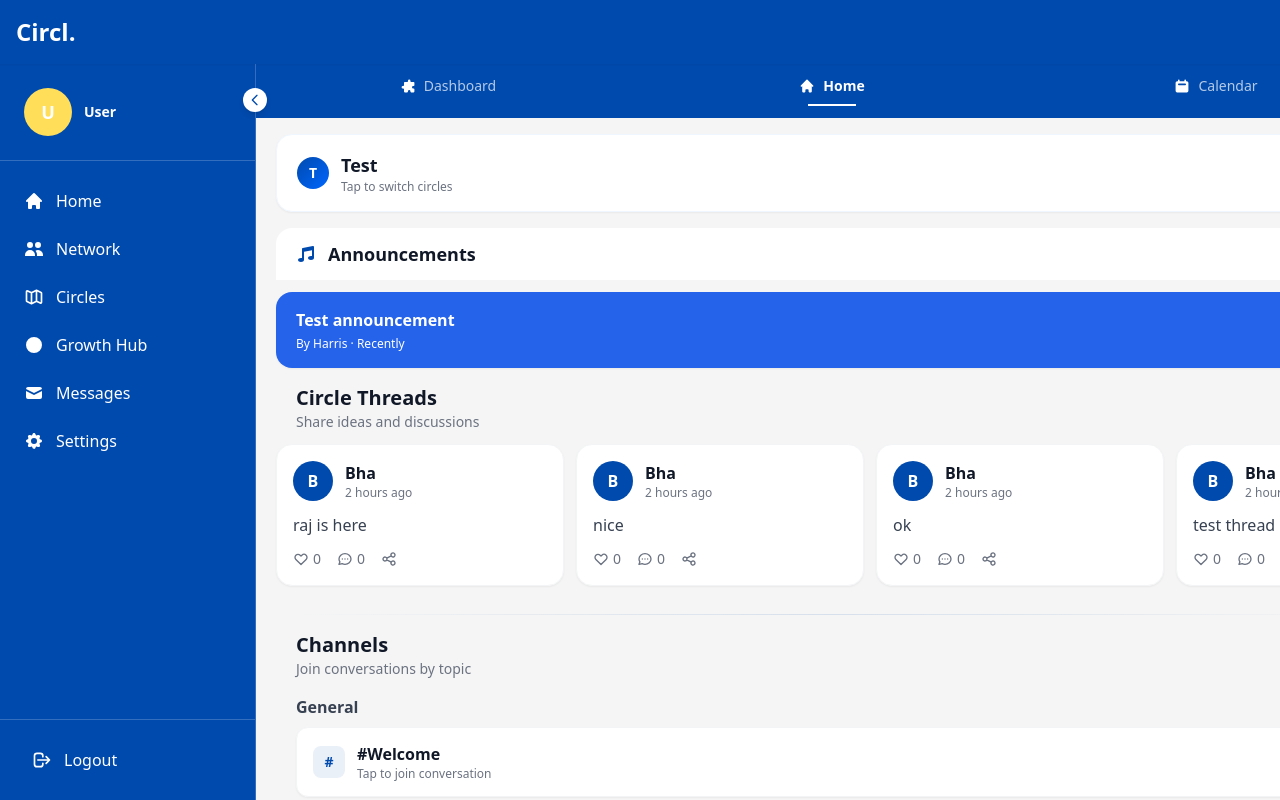
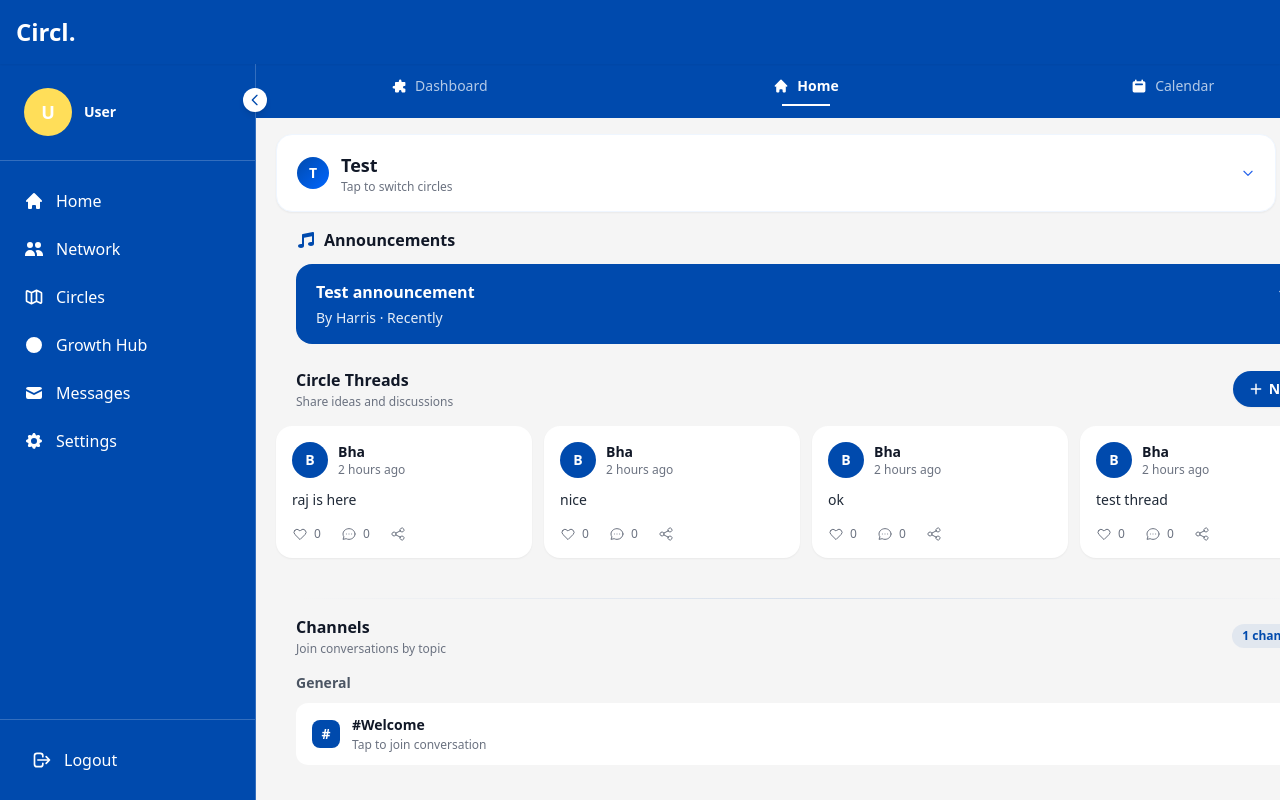
Before and after one commit to dragonslayer6767/circl_webapp, a React (Vite) app: page /circles/1 in a window 1280 px wide. Built offline with nearby package versions, Linux system fonts and the light colour scheme; no server answers.

Commit message:
Refine CircleView Home section to match iOS design - update styling, spacing, and remove moderator badge

```diff
--- a/src/pages/circles/CircleView.tsx
+++ b/src/pages/circles/CircleView.tsx
@@ -33,7 +33,6 @@ interface Thread {
 interface Channel {
   id: number;
   name: string;
-  description: string;
   category: string;
 }
 
@@ -116,8 +115,7 @@ export default function CircleView() {
       const mockChannels: Channel[] = [
         {
           id: 1,
-          name: '#Welcome',
-          description: 'Tap to join conversation',
+          name: 'Welcome',
           category: 'General'
         }
       ];
@@ -237,41 +235,27 @@ export default function CircleView() {
             </button>
           </div>
 
-          {/* Moderator Badge */}
-          {circle.is_moderator && (
-            <div className="flex justify-center mb-4">
-              <div
-                className="flex items-center space-x-2 px-3 py-1.5 rounded-full border"
-                style={{ backgroundColor: `${COLORS.primary}10`, borderColor: `${COLORS.primary}30`, color: COLORS.primary }}
-              >
-                <svg className="w-3 h-3" fill="currentColor" viewBox="0 0 20 20">
-                  <path fillRule="evenodd" d="M5 2a1 1 0 011 1v1h1a1 1 0 010 2H6v1a1 1 0 01-2 0V6H3a1 1 0 010-2h1V3a1 1 0 011-1zm0 10a1 1 0 011 1v1h1a1 1 0 110 2H6v1a1 1 0 11-2 0v-1H3a1 1 0 110-2h1v-1a1 1 0 011-1zM12 2a1 1 0 01.967.744L14.146 7.2 17.5 9.134a1 1 0 010 1.732l-3.354 1.935-1.18 4.455a1 1 0 01-1.933 0L9.854 12.8 6.5 10.866a1 1 0 010-1.732l3.354-1.935 1.18-4.455A1 1 0 0112 2z" clipRule="evenodd" />
-                </svg>
-                <span className="text-xs font-medium">Circle Moderator</span>
-              </div>
-            </div>
-          )}
-
           {/* Announcements Section */}
-          <div className="mb-4">
-            <div className="flex items-center space-x-3 px-5 py-3 mb-3 bg-white rounded-t-2xl">
+          <div className="mb-6 px-5">
+            <div className="flex items-center space-x-2 mb-3">
               <svg className="w-5 h-5" style={{ color: COLORS.primary }} fill="currentColor" viewBox="0 0 20 20">
                 <path d="M18 3a1 1 0 00-1.196-.98l-10 2A1 1 0 006 5v9.114A4.369 4.369 0 005 14c-1.657 0-3 .895-3 2s1.343 2 3 2 3-.895 3-2V7.82l8-1.6v5.894A4.37 4.37 0 0015 12c-1.657 0-3 .895-3 2s1.343 2 3 2 3-.895 3-2V3z" />
               </svg>
-              <h2 className="text-lg font-bold text-gray-900">Announcements</h2>
+              <h2 className="text-base font-bold text-gray-900">Announcements</h2>
             </div>
 
             {announcements.map((announcement) => (
               <div
                 key={announcement.id}
-                className="bg-blue-600 rounded-2xl px-5 py-4 mb-2 shadow-sm cursor-pointer hover:shadow-md transition-shadow"
+                className="rounded-2xl px-5 py-4 cursor-pointer hover:opacity-90 transition-opacity"
+                style={{ backgroundColor: COLORS.primary }}
               >
                 <div className="flex items-start justify-between">
                   <div className="flex-1">
-                    <h3 className="text-white font-semibold">{announcement.title}</h3>
-                    <p className="text-white text-xs mt-1">By {announcement.created_by} · {announcement.created_at}</p>
+                    <h3 className="text-white font-semibold text-base">{announcement.title}</h3>
+                    <p className="text-white text-sm mt-1 opacity-90">By {announcement.created_by} · {announcement.created_at}</p>
                   </div>
-                  <svg className="w-5 h-5 text-white flex-shrink-0 ml-3" fill="none" stroke="currentColor" viewBox="0 0 24 24">
+                  <svg className="w-5 h-5 text-white flex-shrink-0 ml-3 mt-1" fill="none" stroke="currentColor" viewBox="0 0 24 24">
                     <path strokeLinecap="round" strokeLinejoin="round" strokeWidth={2} d="M19 9l-7 7-7-7" />
                   </svg>
                 </div>
@@ -280,15 +264,16 @@ export default function CircleView() {
           </div>
 
           {/* Circle Threads Section */}
-          <div className="mb-4">
-            <div className="flex items-center justify-between px-5 mb-3">
+          <div className="mb-6">
+            <div className="flex items-center justify-between px-5 mb-4">
               <div>
-                <h2 className="text-xl font-bold text-gray-900">Circle Threads</h2>
-                <p className="text-sm font-medium text-gray-500">Share ideas and discussions</p>
+                <h2 className="text-base font-bold text-gray-900">Circle Threads</h2>
+                <p className="text-xs text-gray-500 mt-0.5">Share ideas and discussions</p>
               </div>
               <button
                 onClick={() => console.log('Create thread - TODO')}
-                className="flex items-center space-x-2 bg-blue-600 hover:bg-blue-700 text-white font-semibold px-3.5 py-2 rounded-full shadow-md hover:shadow-lg transition-all"
+                className="flex items-center space-x-1.5 text-white font-semibold px-4 py-2 rounded-full shadow-sm hover:shadow-md transition-all"
+                style={{ backgroundColor: COLORS.primary }}
               >
                 <svg className="w-3.5 h-3.5" fill="none" stroke="currentColor" viewBox="0 0 24 24">
                   <path strokeLinecap="round" strokeLinejoin="round" strokeWidth={2.5} d="M12 4v16m8-8H4" />
@@ -298,43 +283,43 @@ export default function CircleView() {
             </div>
 
             {/* Threads Horizontal Scroll */}
-            <div className="overflow-x-auto pb-3 -mx-5 px-5">
+            <div className="overflow-x-auto pb-4 -mx-5 px-5">
               <div className="flex space-x-3">
                 {threads.length > 0 ? (
                   threads.map((thread) => (
                     <div
                       key={thread.id}
-                      className="flex-shrink-0 w-72 bg-white rounded-2xl p-4 shadow-sm border border-gray-100 hover:shadow-md transition-shadow cursor-pointer"
+                      className="flex-shrink-0 w-64 bg-white rounded-2xl p-4 shadow-sm hover:shadow-md transition-shadow cursor-pointer"
                     >
-                      <div className="flex items-center space-x-3 mb-3">
+                      <div className="flex items-center space-x-2.5 mb-3">
                         <div
-                          className="w-10 h-10 rounded-full flex items-center justify-center text-white font-bold"
+                          className="w-9 h-9 rounded-full flex items-center justify-center text-white font-bold text-sm"
                           style={{ backgroundColor: COLORS.primary }}
                         >
                           {thread.author.charAt(0)}
                         </div>
-                        <div className="flex-1">
-                          <div className="font-semibold text-gray-900">{thread.author}</div>
+                        <div className="flex-1 min-w-0">
+                          <div className="font-semibold text-sm text-gray-900">{thread.author}</div>
                           <div className="text-xs text-gray-500">{thread.created_at}</div>
                         </div>
                       </div>
-                      <p className="text-gray-700 mb-3">{thread.content}</p>
-                      <div className="flex items-center space-x-4 text-sm text-gray-500">
-                        <button className="flex items-center space-x-1 hover:text-blue-600">
+                      <p className="text-gray-800 text-sm mb-4">{thread.content}</p>
+                      <div className="flex items-center space-x-5 text-sm text-gray-500">
+                        <button className="flex items-center space-x-1.5 hover:text-red-500 transition-colors">
                           <svg className="w-4 h-4" fill="none" stroke="currentColor" viewBox="0 0 24 24">
-                            <path strokeLinecap="round" strokeLinejoin="round" strokeWidth={2} d="M4.318 6.318a4.5 4.5 0 000 6.364L12 20.364l7.682-7.682a4.5 4.5 0 00-6.364-6.364L12 7.636l-1.318-1.318a4.5 4.5 0 00-6.364 0z" />
+                            <path strokeLinecap="round" strokeLinejoin="round" strokeWidth={1.5} d="M4.318 6.318a4.5 4.5 0 000 6.364L12 20.364l7.682-7.682a4.5 4.5 0 00-6.364-6.364L12 7.636l-1.318-1.318a4.5 4.5 0 00-6.364 0z" />
                           </svg>
-                          <span>{thread.likes}</span>
+                          <span className="text-xs">{thread.likes}</span>
                         </button>
-                        <button className="flex items-center space-x-1 hover:text-blue-600">
+                        <button className="flex items-center space-x-1.5 hover:text-blue-600 transition-colors">
                           <svg className="w-4 h-4" fill="none" stroke="currentColor" viewBox="0 0 24 24">
-                            <path strokeLinecap="round" strokeLinejoin="round" strokeWidth={2} d="M8 12h.01M12 12h.01M16 12h.01M21 12c0 4.418-4.03 8-9 8a9.863 9.863 0 01-4.255-.949L3 20l1.395-3.72C3.512 15.042 3 13.574 3 12c0-4.418 4.03-8 9-8s9 3.582 9 8z" />
+                            <path strokeLinecap="round" strokeLinejoin="round" strokeWidth={1.5} d="M8 12h.01M12 12h.01M16 12h.01M21 12c0 4.418-4.03 8-9 8a9.863 9.863 0 01-4.255-.949L3 20l1.395-3.72C3.512 15.042 3 13.574 3 12c0-4.418 4.03-8 9-8s9 3.582 9 8z" />
                           </svg>
-                          <span>{thread.comments}</span>
+                          <span className="text-xs">{thread.comments}</span>
                         </button>
-                        <button className="ml-auto hover:text-blue-600">
+                        <button className="ml-auto hover:text-blue-600 transition-colors">
                           <svg className="w-4 h-4" fill="none" stroke="currentColor" viewBox="0 0 24 24">
-                            <path strokeLinecap="round" strokeLinejoin="round" strokeWidth={2} d="M8.684 13.342C8.886 12.938 9 12.482 9 12c0-.482-.114-.938-.316-1.342m0 2.684a3 3 0 110-2.684m0 2.684l6.632 3.316m-6.632-6l6.632-3.316m0 0a3 3 0 105.367-2.684 3 3 0 00-5.367 2.684zm0 9.316a3 3 0 105.368 2.684 3 3 0 00-5.368-2.684z" />
+                            <path strokeLinecap="round" strokeLinejoin="round" strokeWidth={1.5} d="M8.684 13.342C8.886 12.938 9 12.482 9 12c0-.482-.114-.938-.316-1.342m0 2.684a3 3 0 110-2.684m0 2.684l6.632 3.316m-6.632-6l6.632-3.316m0 0a3 3 0 105.367-2.684 3 3 0 00-5.367 2.684zm0 9.316a3 3 0 105.368 2.684 3 3 0 00-5.368-2.684z" />
                           </svg>
                         </button>
                       </div>
@@ -366,40 +351,40 @@ export default function CircleView() {
           <div className="px-5">
             <div className="flex items-center justify-between mb-4">
               <div>
-                <h2 className="text-xl font-bold text-gray-900">Channels</h2>
-                <p className="text-sm font-medium text-gray-500">Join conversations by topic</p>
+                <h2 className="text-base font-bold text-gray-900">Channels</h2>
+                <p className="text-xs text-gray-500 mt-0.5">Join conversations by topic</p>
               </div>
               <div
-                className="px-2.5 py-1 rounded-full text-xs font-medium"
-                style={{ backgroundColor: `${COLORS.primary}10`, color: COLORS.primary }}
+                className="px-2.5 py-1 rounded-full text-xs font-semibold"
+                style={{ backgroundColor: `${COLORS.primary}15`, color: COLORS.primary }}
               >
                 {channels.length} channels
               </div>
             </div>
 
             {/* Channel Categories */}
-            <div className="space-y-4">
+            <div className="space-y-3">
               <div>
-                <h3 className="text-base font-semibold text-gray-700 mb-2">General</h3>
+                <h3 className="text-sm font-semibold text-gray-600 mb-2.5">General</h3>
                 {channels.map((channel) => (
                   <button
                     key={channel.id}
                     onClick={() => navigate(`/circles/${circleId}/channel/${channel.id}`)}
-                    className="w-full flex items-center justify-between bg-white rounded-xl px-4 py-3.5 mb-2 shadow-sm border border-gray-100 hover:shadow-md hover:border-blue-100 transition-all group"
+                    className="w-full flex items-center justify-between bg-white rounded-xl px-4 py-3 mb-2 hover:bg-gray-50 transition-colors group"
                   >
                     <div className="flex items-center space-x-3">
                       <div
-                        className="w-8 h-8 rounded-lg flex items-center justify-center font-bold text-sm"
-                        style={{ backgroundColor: `${COLORS.primary}15`, color: COLORS.primary }}
+                        className="w-7 h-7 rounded-lg flex items-center justify-center font-bold text-sm"
+                        style={{ backgroundColor: `${COLORS.primary}`, color: 'white' }}
                       >
                         #
                       </div>
                       <div className="text-left">
-                        <div className="font-semibold text-gray-900 group-hover:text-blue-600">{channel.name}</div>
-                        <div className="text-xs text-gray-500">{channel.description}</div>
+                        <div className="font-semibold text-sm text-gray-900">#{channel.name}</div>
+                        <div className="text-xs text-gray-500 mt-0.5">Tap to join conversation</div>
                       </div>
                     </div>
-                    <svg className="w-5 h-5 text-gray-400 group-hover:text-blue-600 transition-colors" fill="none" stroke="currentColor" viewBox="0 0 24 24">
+                    <svg className="w-4 h-4 text-gray-400 group-hover:text-blue-600 transition-colors" fill="none" stroke="currentColor" viewBox="0 0 24 24">
                       <path strokeLinecap="round" strokeLinejoin="round" strokeWidth={2} d="M9 5l7 7-7 7" />
                     </svg>
                   </button>
```
